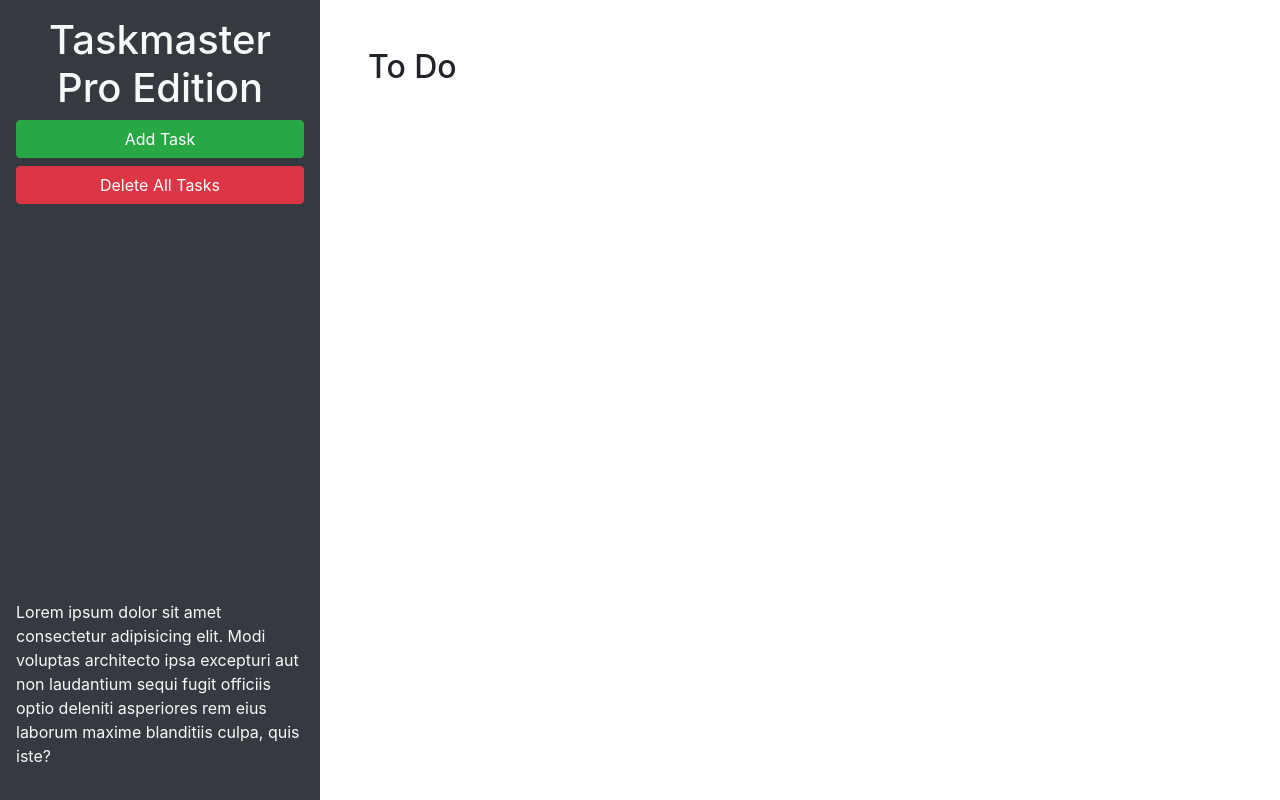
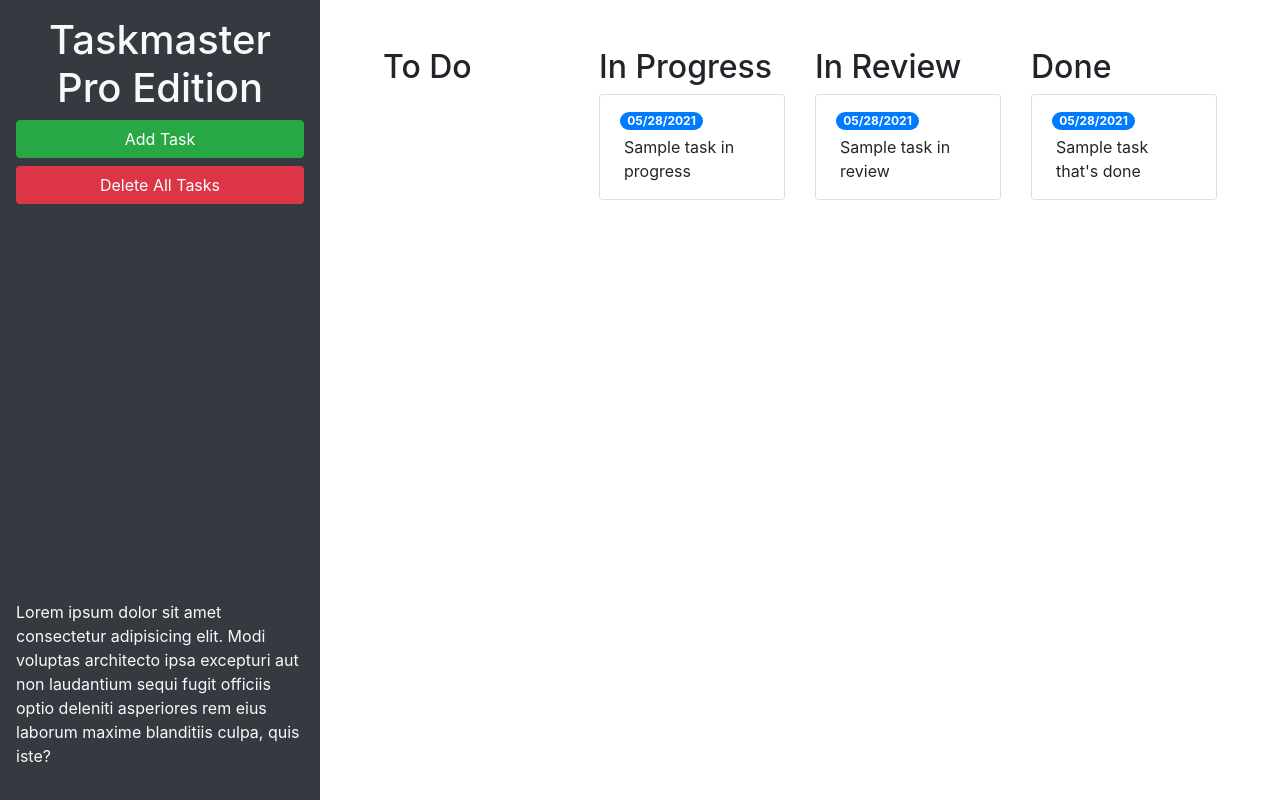
Before and after one commit to ulemjin/taskmaster-pro, a plain HTML site: page index.html in a window 1280 px wide. Drawn offline with nearby package versions, Linux system fonts and the light colour scheme.

Commit message:
added bootstrap grid to implement task statuses

```diff
--- a/index.html
+++ b/index.html
@@ -1,44 +1,105 @@
 <!DOCTYPE html>
 <html lang="en">
-
   <head>
-  <meta charset="UTF-8">
-  <meta name="viewport" content="width=device-width, initial-scale=1.0">
-  <meta http-equiv="X-UA-Compatible" content="ie=edge">
-  <link rel="stylesheet" href="https://cdnjs.cloudflare.com/ajax/libs/twitter-bootstrap/4.3.1/css/bootstrap.min.css">
+    <meta charset="UTF-8" />
+    <meta name="viewport" content="width=device-width, initial-scale=1.0" />
+    <meta http-equiv="X-UA-Compatible" content="ie=edge" />
+    <link
+      rel="stylesheet"
+      href="https://cdnjs.cloudflare.com/ajax/libs/twitter-bootstrap/4.3.1/css/bootstrap.min.css"
+    />
     <link rel="stylesheet" href="./assets/css/style.css" />
     <title>Taskmaster Pro</title>
   </head>
 
   <body>
-
     <div class="row min-vh-100 no-gutters">
-    <header class="col-12 col-lg-3 bg-dark text-light d-flex flex-column p-4 p-lg-3">
+      <header
+        class="col-12 col-lg-3 bg-dark text-light d-flex flex-column p-4 p-lg-3"
+      >
         <h1 class="text-center">Taskmaster Pro Edition</h1>
-      <button id="create-task" class="btn btn-block btn-success" data-toggle="modal" data-target="#task-form-modal">Add
-        Task</button>
-      <button id="remove-tasks" class="btn btn-block btn-danger">Delete All Tasks</button>
-      <p class="mt-auto">Lorem ipsum dolor sit amet consectetur adipisicing elit. Modi voluptas architecto ipsa
-        excepturi aut non
-        laudantium sequi fugit officiis optio deleniti asperiores rem eius laborum maxime blanditiis culpa, quis iste?
+        <button
+          id="create-task"
+          class="btn btn-block btn-success"
+          data-toggle="modal"
+          data-target="#task-form-modal"
+        >
+          Add Task
+        </button>
+        <button id="remove-tasks" class="btn btn-block btn-danger">
+          Delete All Tasks
+        </button>
+        <p class="mt-auto">
+          Lorem ipsum dolor sit amet consectetur adipisicing elit. Modi voluptas
+          architecto ipsa excepturi aut non laudantium sequi fugit officiis
+          optio deleniti asperiores rem eius laborum maxime blanditiis culpa,
+          quis iste?
         </p>
       </header>
       <main class="col-12 col-lg-9">
-      <div class="m-5">
+        <div class="m-5 row justify-content-around">
+          <!-- to do start -->
+          <div class="col-12 col-md-6 col-xl-3 mb-3">
             <h2>To Do</h2>
-        <ul id="list-toDo" class="list-group"> </ul>
+            <ul id="list-toDo" class="list-group"></ul>
+          </div>
+          <!-- to do end -->
+          <!-- in progress start -->
+          <div class="col-12 col-md-6 col-xl-3 mb-3">
+            <h2>In Progress</h2>
+            <ul id="list-inProgress" class="list-group">
+              <li class="list-group-item">
+                <span class="badge badge-primary badge-pill">05/28/2021</span>
+                <p class="m-1">Sample task in progress</p>
+              </li>
+            </ul>
+          </div>
+          <!-- in progress end -->
+          <!-- in review start -->
+          <div class="col-12 col-md-6 col-xl-3 mb-3">
+            <h2>In Review</h2>
+            <ul id="list-inReview" class="list-group">
+              <li class="list-group-item">
+                <span class="badge badge-primary badge-pill">05/28/2021</span>
+                <p class="m-1">Sample task in review</p>
+              </li>
+            </ul>
+          </div>
+          <!-- in review end -->
+          <!-- done start -->
+          <div class="col-12 col-md-6 col-xl-3 mb-3">
+            <h2>Done</h2>
+            <ul id="list-done" class="list-group">
+              <li class="list-group-item">
+                <span class="badge badge-primary badge-pill">05/28/2021</span>
+                <p class="m-1">Sample task that's done</p>
+              </li>
+            </ul>
+          </div>
+          <!-- done end -->
         </div>
       </main>
     </div>
 
     <!-- Modal -->
-  <div class="modal fade" id="task-form-modal" tabindex="-1" role="dialog" aria-labelledby="task-form-modal"
-    aria-hidden="true">
+    <div
+      class="modal fade"
+      id="task-form-modal"
+      tabindex="-1"
+      role="dialog"
+      aria-labelledby="task-form-modal"
+      aria-hidden="true"
+    >
       <div class="modal-dialog modal-dialog-centered" role="document">
         <div class="modal-content">
           <div class="modal-header">
             <h5 class="modal-title" id="task-form-modal">Add New Task</h5>
-          <button type="button" class="close" data-dismiss="modal" aria-label="Close">
+            <button
+              type="button"
+              class="close"
+              data-dismiss="modal"
+              aria-label="Close"
+            >
               <span aria-hidden="true">&times;</span>
             </button>
           </div>
@@ -50,12 +111,23 @@
               </div>
               <div class="form-group">
                 <label for="modalDueDate">Due date</label>
-              <input type="text" id="modalDueDate" placeholder="mm/dd/yyyy" autocomplete="off" />
+                <input
+                  type="text"
+                  id="modalDueDate"
+                  placeholder="mm/dd/yyyy"
+                  autocomplete="off"
+                />
               </div>
             </form>
           </div>
           <div class="modal-footer">
-          <button type="button" class="btn btn-secondary" data-dismiss="modal">Close</button>
+            <button
+              type="button"
+              class="btn btn-secondary"
+              data-dismiss="modal"
+            >
+              Close
+            </button>
             <button type="button" class="btn btn-primary">Save Task</button>
           </div>
         </div>
@@ -67,5 +139,4 @@
     <script src="https://cdnjs.cloudflare.com/ajax/libs/twitter-bootstrap/4.3.1/js/bootstrap.min.js"></script>
     <script src="./assets/js/script.js"></script>
   </body>
-
 </html>
```
Lines whose indentation alone changed are shown as unchanged.
